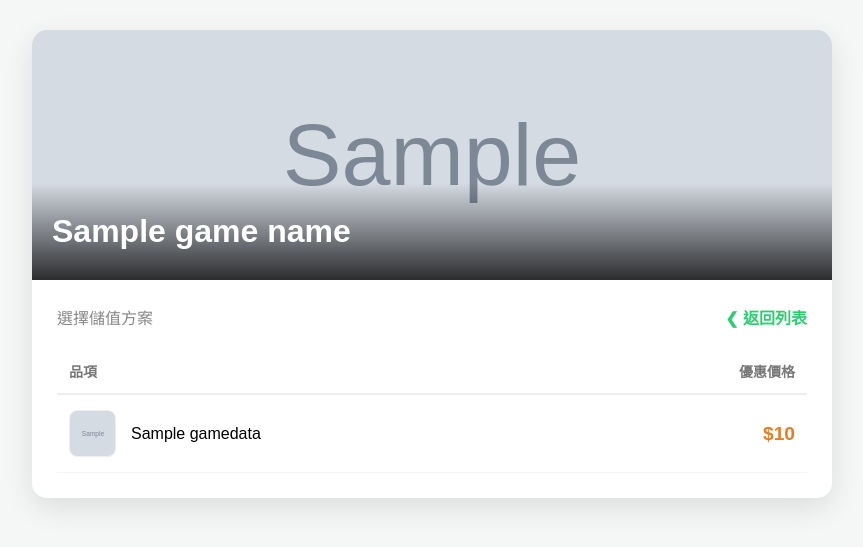
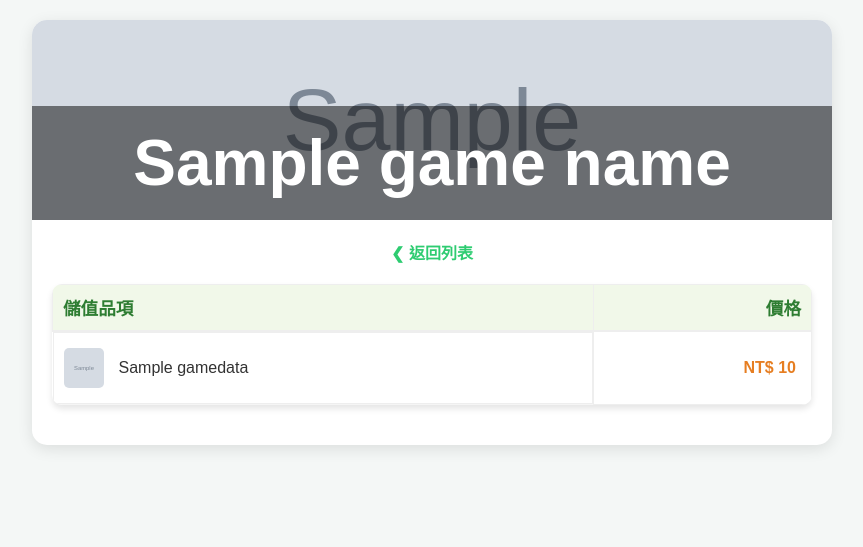
Before and after one commit to SHUOYUTW/musgameweb-new, a Flask app: template templates/price.html in a window 1280 px wide. Shown: the top 547 px of the page, without its empty margins (208-1071 px from the left). Run offline with Flask 3, Linux system fonts and the light colour scheme; tables that the repository leaves empty hold one stand-in row (values such as "Sample post"); the template is opened without the code that fills it: values that come from a table or form of the project are taken from there, most other values are stand-ins (such as "Sample title", 1, 10 or a date in 2020); grey boxes marked "Sample" are stand-in pictures.

Commit message:
Update price.html

```diff
--- a/templates/price.html
+++ b/templates/price.html
@@ -2,119 +2,41 @@
 <html lang="zh-TW">
 <head>
     <meta charset="UTF-8">
-    <meta name="viewport" content="width=device-width, initial-scale=1.0">
-    <title>{{ game_name }} - 價目表 | 姆斯商店</title>
-    <style>
-        :root {
-            --primary-color: #2ecc71;
-            --price-color: #e67e22;
-            --bg-light: #f4f7f6;
-        }
-
-        body {
-            background-color: var(--bg-light);
-            font-family: "Microsoft JhengHei", sans-serif;
-            margin: 0;
-        }
-
-        .container {
-            max-width: 800px;
-            margin: 30px auto;
-            background: white;
-            border-radius: 15px;
-            overflow: hidden;
-            box-shadow: 0 10px 30px rgba(0,0,0,0.1);
-        }
-
-        /* 遊戲 Banner (來自 game_info) */
-        .banner {
-            height: 250px;
-            background-size: cover;
-            background-position: center;
-            position: relative;
-        }
-
-        .banner-overlay {
-            position: absolute;
-            bottom: 0; left: 0; right: 0;
-            background: linear-gradient(transparent, rgba(0,0,0,0.8));
-            padding: 30px 20px;
-            color: white;
-        }
-
-        .content { padding: 25px; }
-
-        .header {
-            display: flex;
-            justify-content: space-between;
-            align-items: center;
-            margin-bottom: 20px;
-        }
-
-        .back-btn { text-decoration: none; color: var(--primary-color); font-weight: bold; }
-
-        /* 表格樣式 */
-        table { width: 100%; border-collapse: collapse; }
-        th { text-align: left; padding: 12px; border-bottom: 2px solid #eee; color: #777; font-size: 14px; }
-        td { padding: 15px 12px; border-bottom: 1px solid #f5f5f5; }
-
-        .item-cell { display: flex; align-items: center; }
-
-        /* 品項小圖 (來自 gamedata) */
-        .item-icon {
-            width: 45px; height: 45px;
-            border-radius: 8px;
-            margin-right: 15px;
-            object-fit: cover;
-            border: 1px solid #eee;
-        }
-
-        .price-text {
-            color: var(--price-color);
-            font-weight: bold;
-            font-size: 1.2em;
-            text-align: right;
-        }
-    </style>
+    <title>{{ game_name }} - 價目表</title>
+    <link rel="stylesheet" href="{{ url_for('static', filename='css/style.css') }}">
 </head>
-<body>
-
-<div class="container">
-    <div class="banner" style="background-image: url('{{ game_info.image_url if game_info else 'https://via.placeholder.com/800x250' }}');">
-        <div class="banner-overlay">
-            <h1 style="margin: 0;">{{ game_name }}</h1>
+<body style="background: #f4f7f6;">
+    <div style="max-width: 800px; margin: 20px auto; background: white; border-radius: 15px; overflow: hidden; box-shadow: 0 4px 15px rgba(0,0,0,0.1);">
+        <div style="height: 200px; background-size: cover; background-position: center; display: flex; align-items: flex-end;
+            background-image: url('{{ url_for('static', filename='images/' + game_info.image_url) if game_info.use_local else (game_info.image_url or 'https://via.placeholder.com/800x200') }}');">
+            <h1 style="color: white; background: rgba(0,0,0,0.5); width: 100%; margin: 0; padding: 20px;">{{ game_name }}</h1>
         </div>
-    </div>
-
-    <div class="content">
-        <div class="header">
-            <span style="color: #888;">選擇儲值方案</span>
-            <a href="/" class="back-btn">❮ 返回列表</a>
-        </div>
-
-        <table>
+        <div style="padding: 20px;">
+            <a href="/" style="text-decoration: none; color: #2ecc71; font-weight: bold;">❮ 返回列表</a>
+            <table style="width: 100%; border-collapse: collapse; margin-top: 20px;">
                 <thead>
-                <tr>
-                    <th>品項</th>
-                    <th style="text-align: right;">優惠價格</th>
+                    <tr style="border-bottom: 2px solid #eee;">
+                        <th style="text-align: left; padding: 10px;">儲值品項</th>
+                        <th style="text-align: right; padding: 10px;">價格</th>
                     </tr>
                 </thead>
                 <tbody>
-                {% for row in items %}
-                <tr>
-                    <td>
-                        <div class="item-cell">
-                            <img src="{{ row.item_image or 'https://via.placeholder.com/45' }}" class="item-icon">
-                            <span style="font-weight: 500;">{{ row.item_name }}</span>
-                        </div>
+                    {% for item in items %}
+                    <tr style="border-bottom: 1px solid #f5f5f5;">
+                        <td style="padding: 15px 10px; display: flex; align-items: center;">
+                            {% if item.use_local %}
+                                <img src="{{ url_for('static', filename='images/' + item.item_image) }}" style="width: 40px; height: 40px; margin-right: 15px; border-radius: 5px;">
+                            {% else %}
+                                <img src="{{ item.item_image or 'https://via.placeholder.com/40' }}" style="width: 40px; height: 40px; margin-right: 15px; border-radius: 5px;">
+                            {% endif %}
+                            {{ item.item_name }}
                         </td>
-                    <td class="price-text">${{ "{:,.0f}".format(row.price) }}</td>
+                        <td style="text-align: right; color: #e67e22; font-weight: bold;">NT$ {{ "{:,.0f}".format(item.price) }}</td>
                     </tr>
                     {% endfor %}
                 </tbody>
             </table>
         </div>
     </div>
-
 </body>
 </html>
```
Lines whose indentation alone changed are shown as unchanged.
